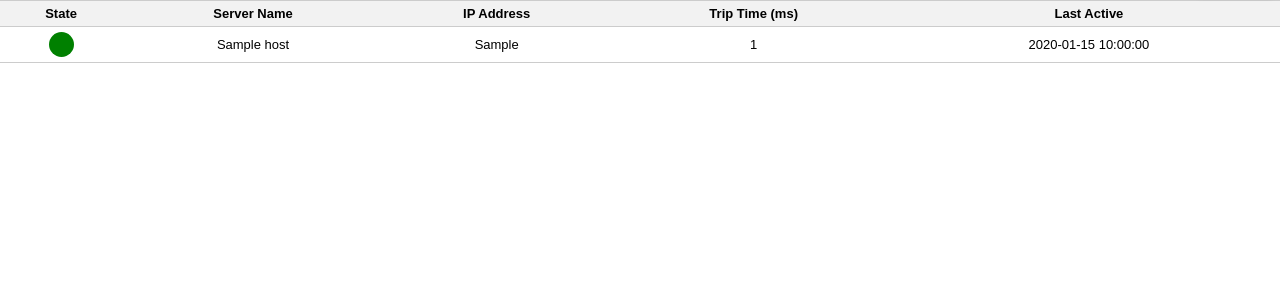
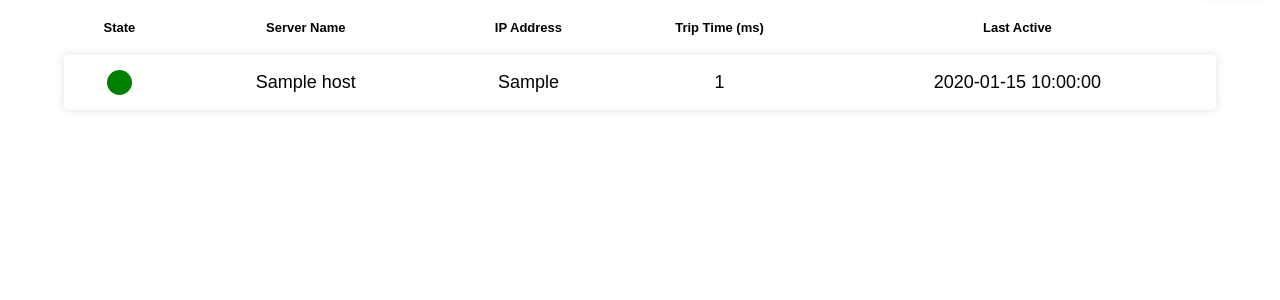
Before and after one commit to J-shw/Server-Monitor, a Flask app: page /servers in a window 1280 px wide. Shown: the part 48-348 px from the top of the page. Run offline with Flask 3, Linux system fonts and the light colour scheme; data comes from the database, SQL or seed files in the repository; tables that the repository leaves empty hold one stand-in row (values such as "Sample post").

Commit message:
Revamped list view

```diff
--- a/static/css/servers.css
+++ b/static/css/servers.css
@@ -4,40 +4,21 @@
     Whitesmoke - rgb(2,4,9)
     */
 
-    th {
-        background-color: #f2f2f2;
-        border-top: 1px solid #ccc;
-        border-bottom: 1px solid #ccc;
-    }
-
-    td {
-        border-top: 1px solid #ccc;
-        border-bottom: 1px solid #ccc;
-    }
-
     tr:hover {
         background-color: whitesmoke;
     }
 }
 @media (prefers-color-scheme: dark) {
-    th {
-        background-color: rgb(2,4,9);
-        border-top: 1px solid rgb(34,38,44);
-        border-bottom: 1px solid rgb(34,38,44);
-    }
-
-    td {
-        border-top: 1px solid rgb(34,38,44);
-        border-bottom: 1px solid rgb(34,38,44);
-    }
 
     tr:hover {
         background-color: rgb(2,4,9);
     }
 }
 table {
-    width: 100%;
-    border-collapse: collapse;
+    width: 90%;
+    margin: 0 auto 0 auto;
+    border-collapse: separate;
+    border-spacing: 0 15px
 }
 th {
     text-align: left;
@@ -46,9 +27,16 @@ th {
     padding: 5px 5px;
 }
 td {
-    padding: 5px 5px;
+    padding: 15px;
     text-align: center;
     font-size: small;
+    margin-top: 25px;
+    font-size: large;
+}
+tbody tr {
+    box-shadow: 0 0 10px 1px rgba(0, 0, 0, 0.1);
+    border-radius: 5px;
+    padding: 5px;
 }
 
 .server-state {
```
